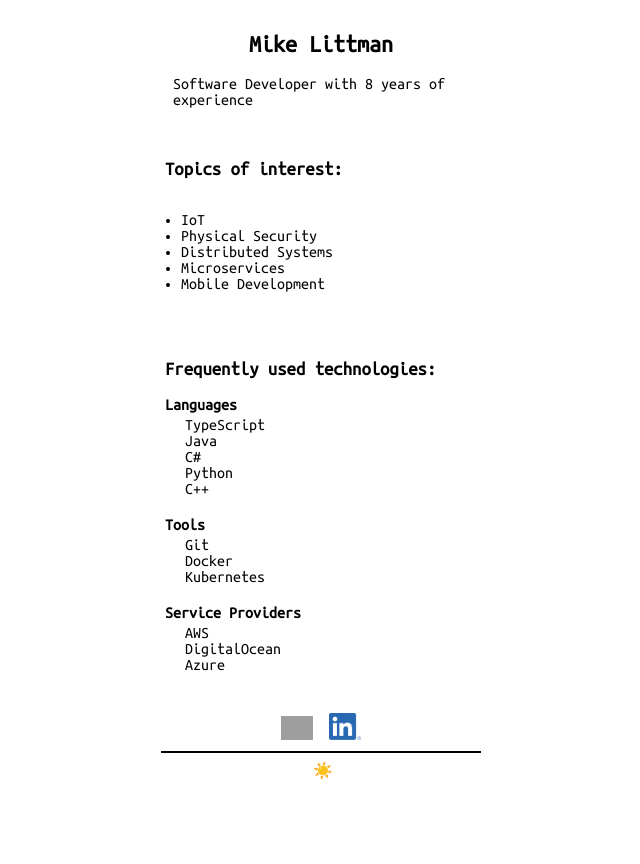
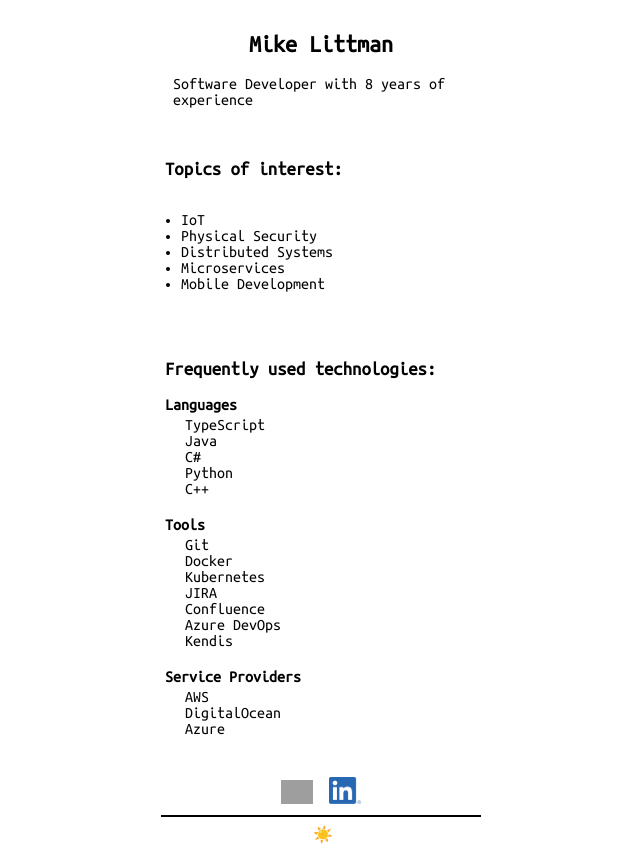
Before and after one commit to mikelittman/mikelittman.github.io, a Next.js app: page / in a window 1280 px wide. Shown: the whole page, without its empty margins (319-959 px from the left). Before the commit the page ends 800 px from the top, so only its background shows below. Built offline with nearby package versions, Linux system fonts and the light colour scheme; grey boxes are pictures that could not be loaded.

Commit message:
adding more details

```diff
--- a/pages/index.tsx
+++ b/pages/index.tsx
@@ -68,6 +68,10 @@ const Home: NextPage = () => {
           <dd>Git</dd>
           <dd>Docker</dd>
           <dd>Kubernetes</dd>
+          <dd>JIRA</dd>
+          <dd>Confluence</dd>
+          <dd>Azure DevOps</dd>
+          <dd>Kendis</dd>
 
           <dt>Service Providers</dt>
           <dd>AWS</dd>
```
